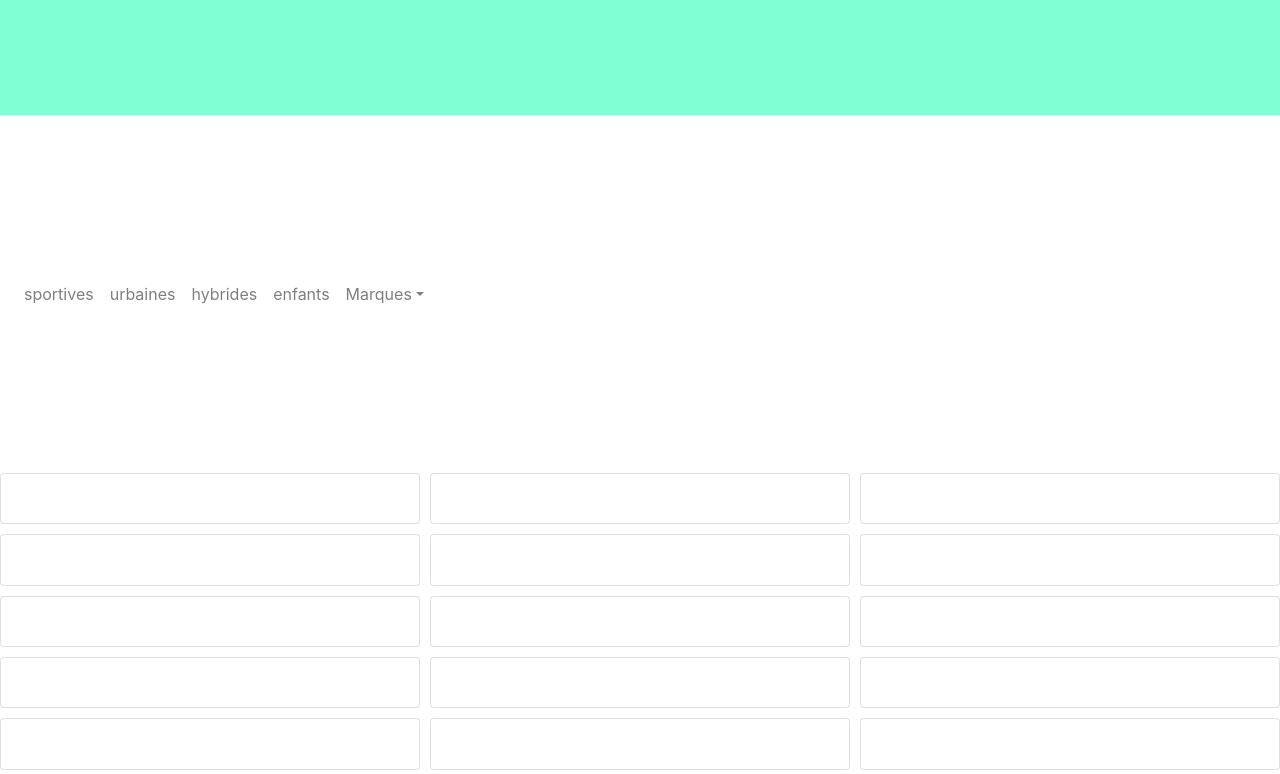
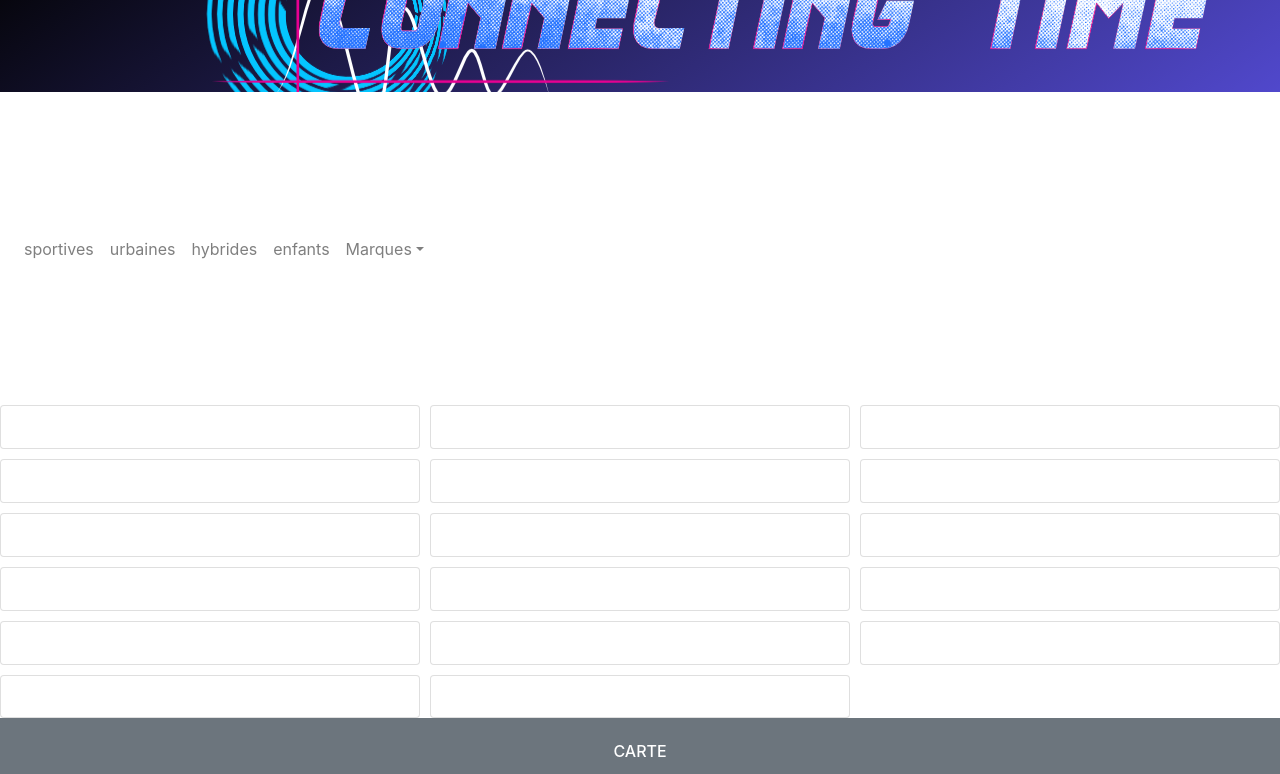
Before and after one commit to ulysse30et1/formation_DWWM_site_E-commerce, a plain HTML site: page index.html in a window 1280 px wide. Shown: the part 64-838 px from the top of the page. Drawn offline with nearby package versions, Linux system fonts and the light colour scheme.

Commit message:
ajout du header

```diff
--- a/assets/css/style.css
+++ b/assets/css/style.css
@@ -1,6 +1,12 @@
-header {
+
+body{
+    grid-area: body;
+}
+
+.img-gradient {
     grid-area: header;
-    background-color: aquamarine;
+    background: url(../img/ConnectingTime/ConnectingTime_800.png) 150px no-repeat, linear-gradient(145deg, rgba(2, 2, 2, 1), rgba(12, 0, 184, 0.719))
+
 }
 
 /* === modification de la barre de nav === */
@@ -18,6 +24,7 @@ nav {
 
 footer {
     grid-area: footer;
+    background-color: #6C757D;
 }
 
 /* config pour ecrant < 900px */
--- a/index.html
+++ b/index.html
@@ -15,9 +15,7 @@
 </head>
 
 <body>
-  <header>
-    <h1 id="ConnectingTimeHeader" class="bg-dark text-light">HEADER</h1>
-  </header>
+  <header class="img-gradient"></header>
 
   <!-- === barre de navigation -->
   <nav id="smallScreen" class="navbar navbar-expand-sm navbar-light">
```
Also changed, not shown: assets/img/ConnectingTime/ConnectingTime_800.png (added).
